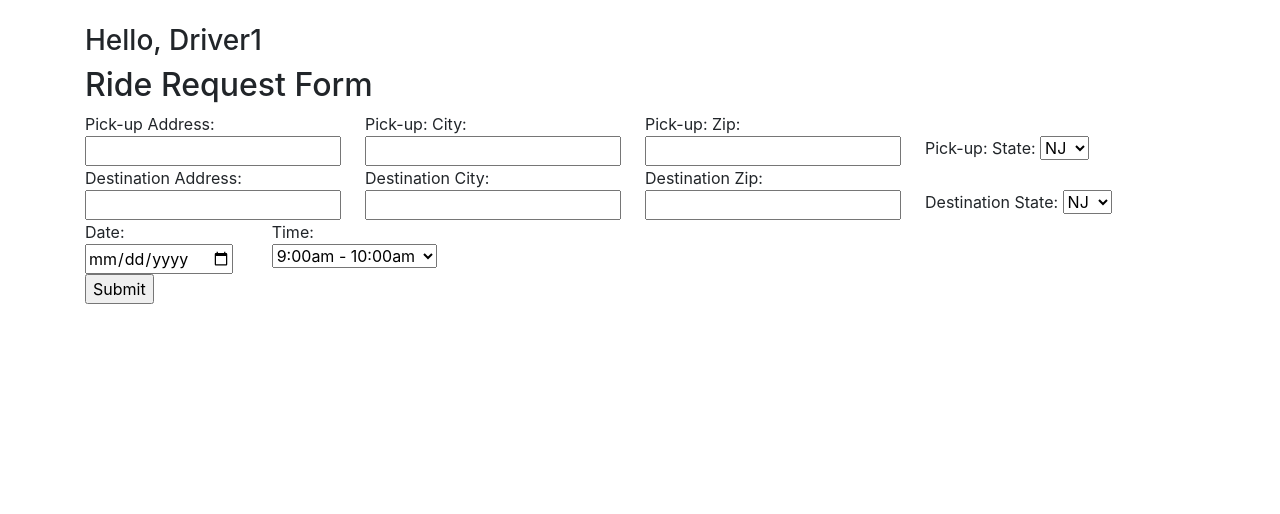
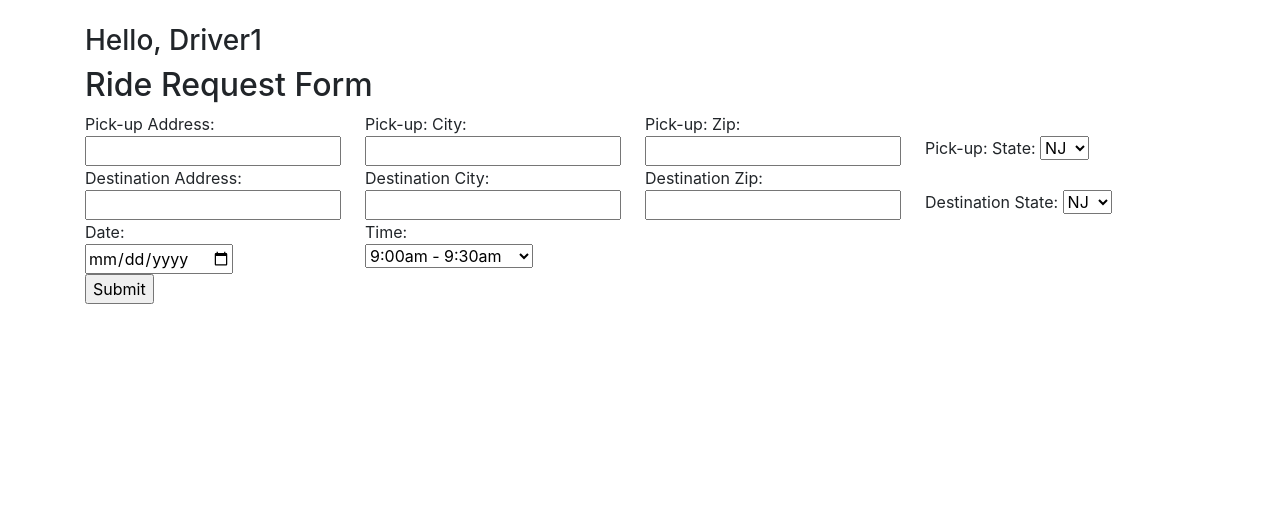
Before and after one commit to amacchia/ParatransitFleetScheduler, a PHP site: page /index.php?page=passenger in a window 1280 px wide. Shown: the part 64-578 px from the top of the page. Run offline with PHP 8.4, Linux system fonts and the light colour scheme; a user stored in the database is signed in.

Commit message:
UI Improvements

```diff
--- a/TrackingJournal.txt
+++ b/TrackingJournal.txt
@@ -46,3 +46,4 @@
 4/24/19: Kieran and Wes- Added capability to process and merge time slices across a day
 4/26/19: Wes- implemented best-first sorting on possible branches before pushing to the stack
 4/28/19: Ant - User interface improvements
+5/2/19: Ant - Further user interface improvements
--- a/front-end/pages/connect.php
+++ b/front-end/pages/connect.php
@@ -3,7 +3,7 @@
 
     function create_connection()
     {
-        // $servername = "localhost";
+        //$servername = "localhost";
         // $password = "root";
         $servername = "3.81.8.187";
         $username = "root";
--- a/front-end/pages/driver.php
+++ b/front-end/pages/driver.php
@@ -1,7 +1,7 @@
 <?php
     create_connection();
-    // $currDate = date("Y-m-d")."%";
-    $currDate = '2019-03-08%';
+    //$currDate = date("Y-m-d")."%";
+    $currDate = '2019-04-29%';
     $driverID = $_SESSION['currUserID'];
 
     $sqlLocations =
--- a/front-end/pages/passenger.php
+++ b/front-end/pages/passenger.php
@@ -312,27 +312,38 @@
                 </div>
             </div>
 
-            <div class="row justify-content-start, form-row">
-                <div class="col-2">
-                    Date: <input type="date" name="date">
+            <div class="row, form-row">
+                <div class="col">
+                    Date: <br><input type="date" name="date">
                 </div>
 
-                <div class="col-2">
-                    Time: <select name="time" form="passenger-request-form">
-                        <option value="09:00:00">9:00am - 10:00am</option>
-                        <option value="10:00:00">10:00am - 11:00am</option>
-                        <option value="11:00:00">11:00am - 12:00pm</option>
-                        <option value="12:00:00">12:00pm - 1:00pm</option>
-                        <option value="13:00:00">1:00pm - 2:00pm</option>
-                        <option value="14:00:00">2:00pm - 3:00pm</option>
-                        <option value="15:00:00">3:00pm - 4:00pm</option>
-                        <option value="16:00:00">4:00pm - 5:00pm</option>
+                <div class="col">
+                    Time: <br><select name="time" form="passenger-request-form">
+                        <option value="09:00:00">9:00am - 9:30am</option>
+			<option value="09:30:00">9:30am - 10:00am</option>
+                        <option value="10:00:00">10:00am - 10:30am</option>
+			<option value="10:30:00">10:30am - 11:00am</option>
+			<option value="11:00:00">11:00am - 11:30am</option>
+			<option value="11:30:00">11:30am - 12:00pm</option>
+                        <option value="12:00:00">12:00pm - 12:30pm</option>
+			<option value="12:30:00">12:30pm - 1:00pm</option>
+                        <option value="13:00:00">1:00pm - 1:30pm</option>
+			<option value="13:30:00">1:30pm - 2:00pm</option>
+                        <option value="14:00:00">2:00pm - 2:30pm</option>
+			<option value="14:30:00">2:30pm - 3:00pm</option>
+                        <option value="15:00:00">3:00pm - 3:30pm</option>
+			<option value="15:30:00">3:30pm - 4:00pm</option>
+                        <option value="16:00:00">4:00pm - 4:30pm</option>
+			<option value="16:30:00">4:30pm - 5:00pm</option>
                     </select>
                 </div>
+
+                <div class="col"></div>
+                <div class="col"></div>
             </div>
 
             <div class="row">
-                <div class="col">
+                <div class="col-2">
                     <input type="submit">
                 </div>
             </div>
```
